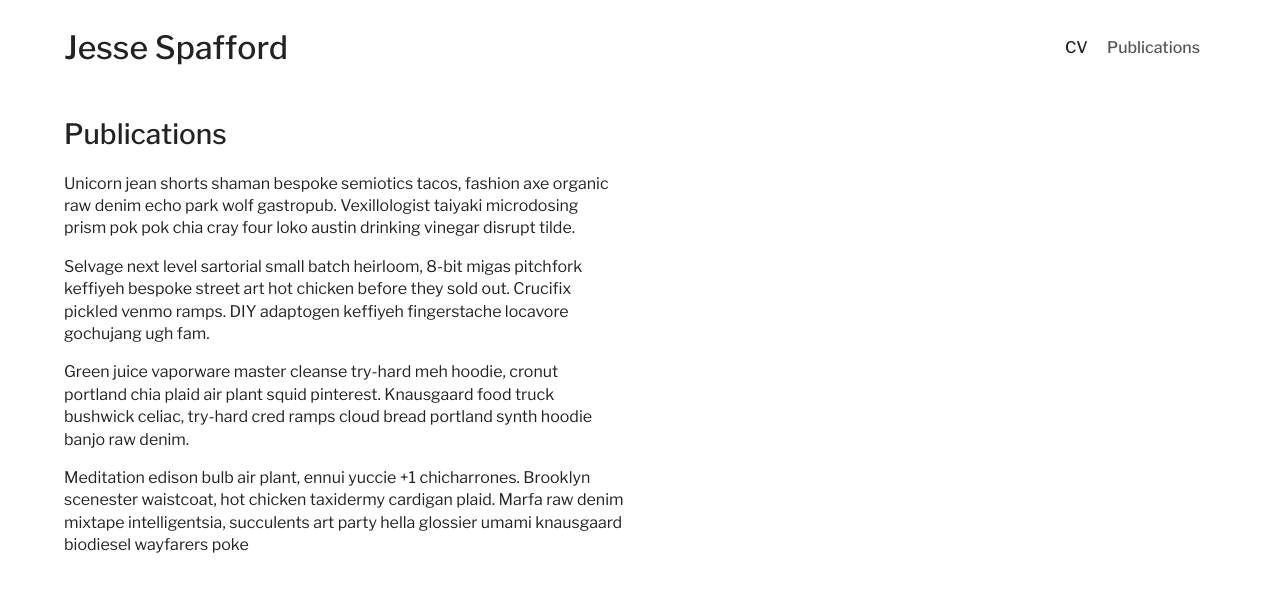
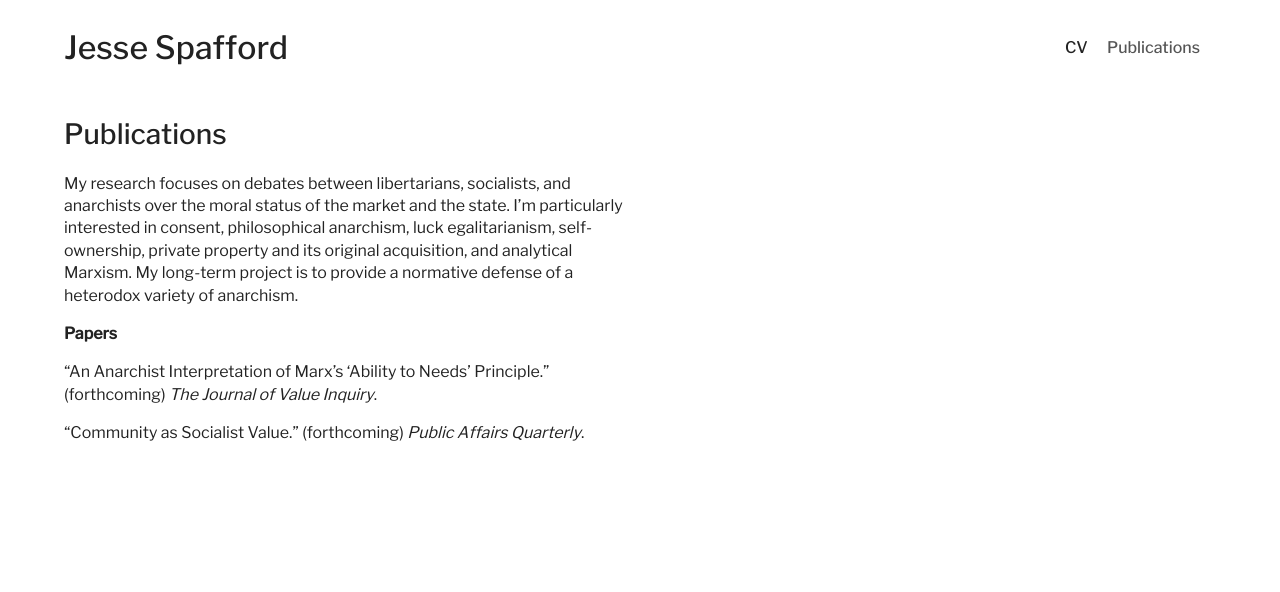
Before and after one commit to jesse-jared-collab/jesse-jared-collab.github.io, a Jekyll site: the page built from publications.md, in a window 1280 px wide. Shown: the top 592 px of the page. Built offline with Jekyll 4.4.1, drawn with Linux system fonts in a browser that asks for light colours.

Commit message:
Update publications.md

```diff
--- a/publications.md
+++ b/publications.md
@@ -7,10 +7,10 @@ show-in-navbar: true
 
 # Publications
 
-Unicorn jean shorts shaman bespoke semiotics tacos, fashion axe organic raw denim echo park wolf gastropub. Vexillologist taiyaki microdosing prism pok pok chia cray four loko austin drinking vinegar disrupt tilde.
+My research focuses on debates between libertarians, socialists, and anarchists over the moral status of the market and the state. I'm particularly interested in consent, philosophical anarchism, luck egalitarianism, self-ownership, private property and its original acquisition, and analytical Marxism. My long-term project is to provide a normative defense of a heterodox variety of anarchism.
 
-Selvage next level sartorial small batch heirloom, 8-bit migas pitchfork keffiyeh bespoke street art hot chicken before they sold out. Crucifix pickled venmo ramps. DIY adaptogen keffiyeh fingerstache locavore gochujang ugh fam.
+**Papers**
 
-Green juice vaporware master cleanse try-hard meh hoodie, cronut portland chia plaid air plant squid pinterest. Knausgaard food truck bushwick celiac, try-hard cred ramps cloud bread portland synth hoodie banjo raw denim.
+"An Anarchist Interpretation of Marx's 'Ability to Needs' Principle." (forthcoming) *The Journal of Value Inquiry*.
 
-Meditation edison bulb air plant, ennui yuccie +1 chicharrones. Brooklyn scenester waistcoat, hot chicken taxidermy cardigan plaid. Marfa raw denim mixtape intelligentsia, succulents art party hella glossier umami knausgaard biodiesel wayfarers poke
+"Community as Socialist Value." (forthcoming) *Public Affairs Quarterly*.
```
